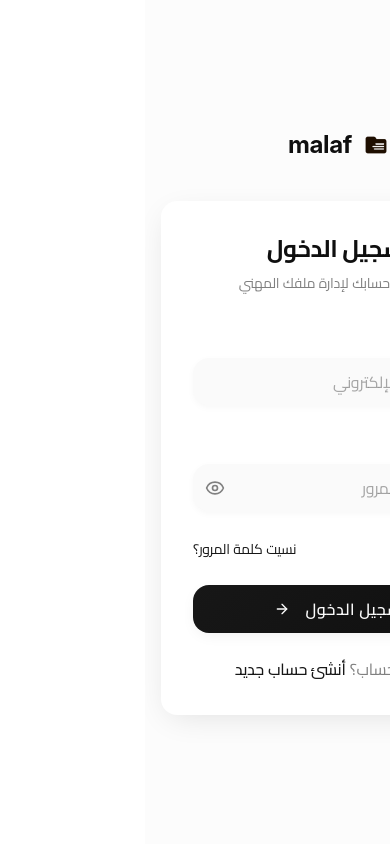
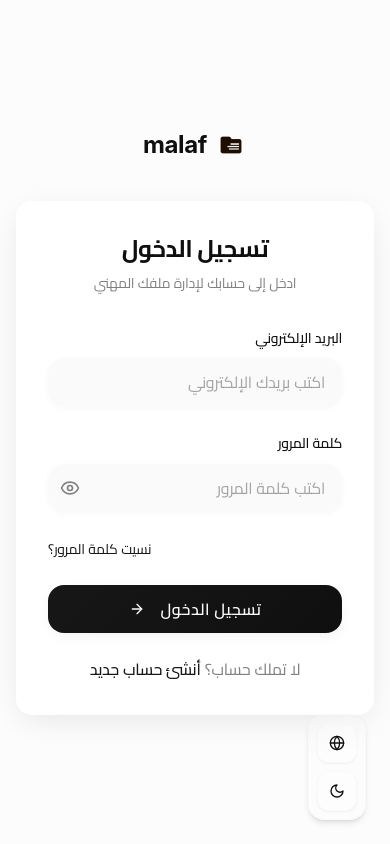
Before and after one commit to immshl/malaf, a React (Vite) app: page /signin in a window 390 px wide. Built offline with nearby package versions, Linux system fonts and the light colour scheme.

Commit message:
Fix page layout and responsiveness
Ensure all pages are stable and test user experience on mobile and desktop.

```diff
--- a/src/components/FloatingControls.tsx
+++ b/src/components/FloatingControls.tsx
@@ -8,8 +8,6 @@ type Theme = "light" | "dark";
 const FloatingControls = () => {
   const [theme, setTheme] = useState<Theme>("light");
   const [isTransitioning, setIsTransitioning] = useState(false);
-  const [isScrolling, setIsScrolling] = useState(false);
-  const [scrollTimeout, setScrollTimeout] = useState<NodeJS.Timeout | null>(null);
   const { language, setLanguage } = useLanguage();
 
   useEffect(() => {
@@ -30,35 +28,6 @@ const FloatingControls = () => {
     }
     console.log("Theme changed to:", theme);
   }, [theme]);
-
-  // Handle scroll events to hide/show controls
-  useEffect(() => {
-    const handleScroll = () => {
-      setIsScrolling(true);
-
-      // Clear existing timeout
-      if (scrollTimeout) {
-        clearTimeout(scrollTimeout);
-      }
-
-      // Set new timeout to show controls after scrolling stops
-      const newTimeout = setTimeout(() => {
-        setIsScrolling(false);
-      }, 1000); // Show controls 1 second after scrolling stops
-
-      setScrollTimeout(newTimeout);
-    };
-
-    window.addEventListener('scroll', handleScroll);
-
-    return () => {
-      window.removeEventListener('scroll', handleScroll);
-      if (scrollTimeout) {
-        clearTimeout(scrollTimeout);
-      }
-    };
-  }, [scrollTimeout]);
-
 
   const handleTransition = (callback: () => void) => {
     setIsTransitioning(true);
@@ -96,10 +65,8 @@ const FloatingControls = () => {
   };
 
   return (
-    <div className={`fixed bottom-6 right-6 z-50 transition-transform duration-500 ease-in-out ${
-      isScrolling ? 'transform translate-x-16' : 'transform translate-x-0'
-    }`}>
-      <div className="bg-background/10 backdrop-blur-md rounded-xl p-2 shadow-md border border-border/10">
+    <div className="fixed bottom-6 right-6 z-50">
+      <div className="bg-background/10 backdrop-blur-md rounded-xl p-2 shadow-md border border-border/10 transition-opacity duration-300 hover:bg-background/20">
         <div className="flex flex-col gap-2">
           {/* Language Toggle */}
           <Button
--- a/src/index.css
+++ b/src/index.css
@@ -362,3 +362,34 @@ All colors MUST be HSL.
     transform: scale(1);
   }
 }
+
+/* Layout stability and responsive fixes */
+html, body {
+  overflow-x: hidden !important;
+  width: 100%;
+  max-width: 100vw;
+  position: relative;
+}
+
+* {
+  box-sizing: border-box;
+}
+
+/* Container constraints */
+.container {
+  max-width: 100% !important;
+  width: 100%;
+}
+
+/* RTL/LTR transition smoothing */
+[dir="rtl"], [dir="ltr"] {
+  transition: none !important;
+}
+
+/* Mobile optimization */
+@media (max-width: 768px) {
+  .min-h-screen {
+    min-height: 100vh;
+    min-height: 100dvh; /* Dynamic viewport height */
+  }
+}
```
